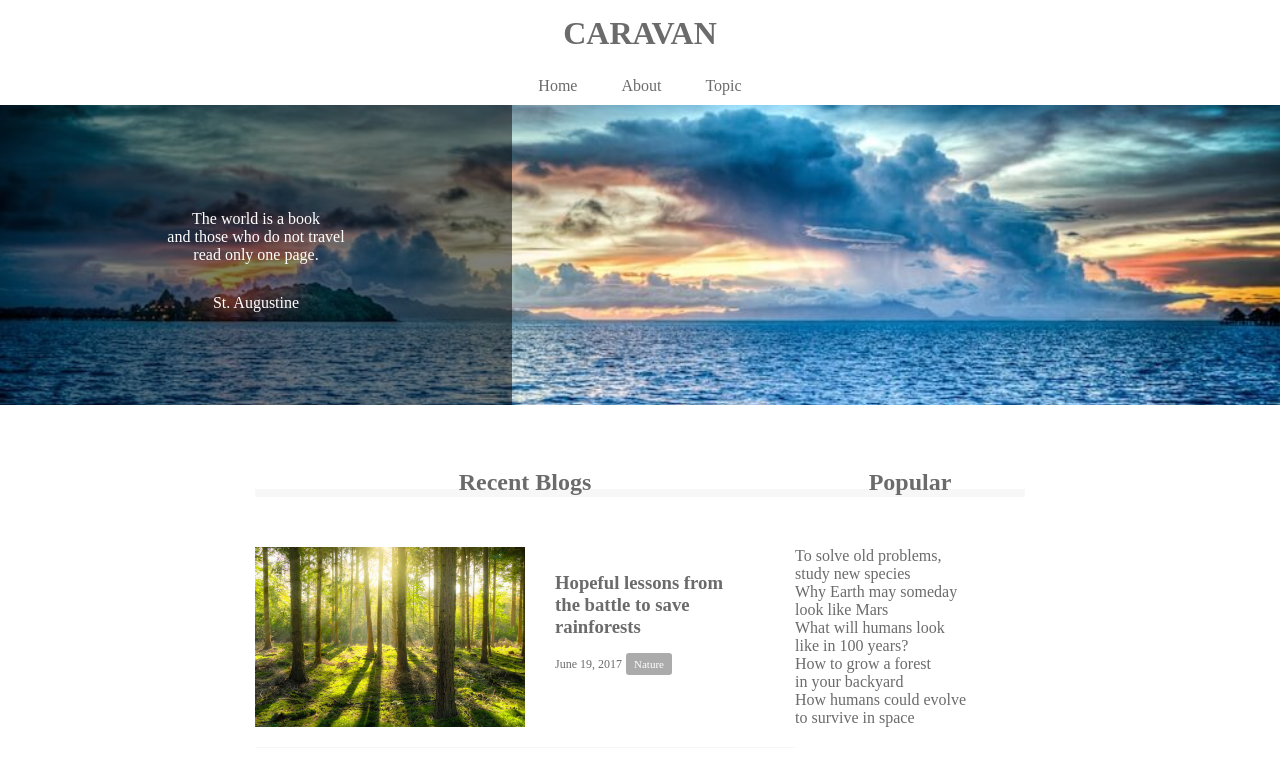
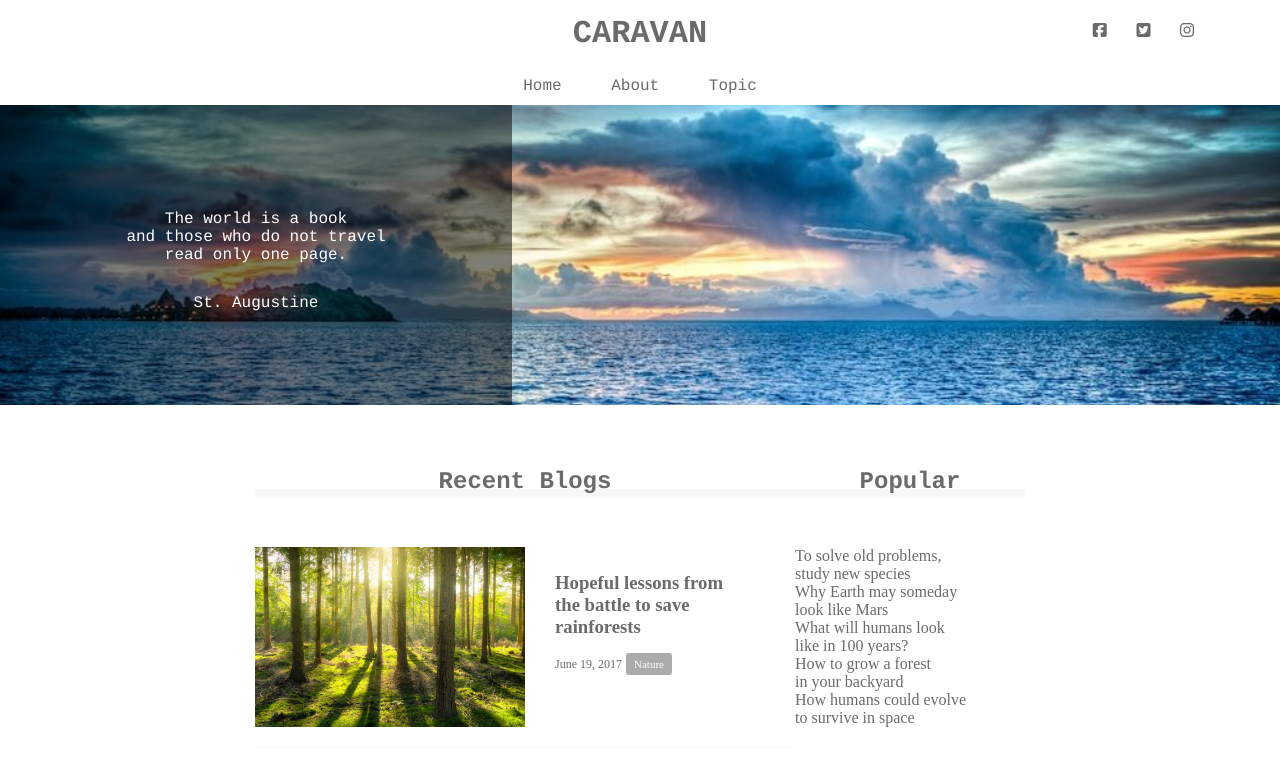
Before and after one commit to TAKAMURAFUMIHITO/html, a plain HTML site: page caravan/index.html in a window 1280 px wide. Shown: the top 765 px of the page. Drawn offline with Linux system fonts and the light colour scheme.

Commit message:
[finish]1-9

```diff
--- a/caravan/index.html
+++ b/caravan/index.html
@@ -2,6 +2,7 @@
 <html lang="ja">
   <head>
     <meta charset="UTF-8" />
+    <script src="https://kit.fontawesome.com/3cce06ce20.js" crossorigin="anonymous"></script>
     <link rel="stylesheet" href="style.css" />
     <title>CARAVAN</title>
   </head>
@@ -12,6 +13,11 @@
           CARAVAN
         </a>
       </h1>
+      <div class="social">
+        <i class="fa-brands fa-facebook-square"></i>
+        <i class="fa-brands fa-twitter-square"></i>
+        <i class="fa-brands fa-instagram"></i>
+      </div>
     </header>
     <nav>
       <ul class="nav-list">
--- a/caravan/style.css
+++ b/caravan/style.css
@@ -5,11 +5,27 @@
   color: #6c6b6b;
 }
 
+header, nav, h2, .main-visual, footer {
+  font-family: Chalkduster, "Bradley Hand", Courier, "Segoe Print", sans-serif;
+}
+
 header {
   width: 90%;
   padding: 15px 0;
   margin: 0 auto;
   text-align: center;
+  position: relative;
+}
+
+.social {
+  position: absolute;
+  top: 22px;
+  right: 22px;
+}
+
+.social i {
+  display: inline-block;
+  margin-left: 20px;
 }
 
 a {
```
